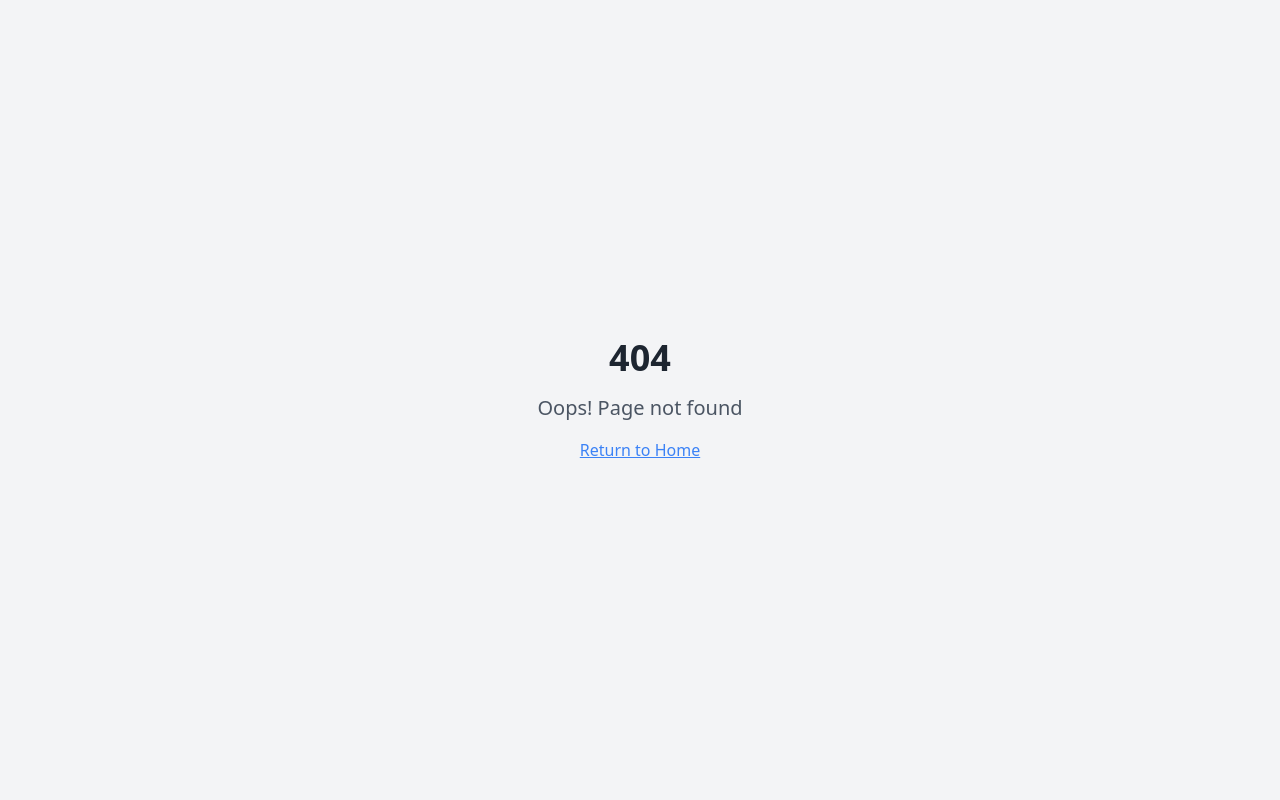
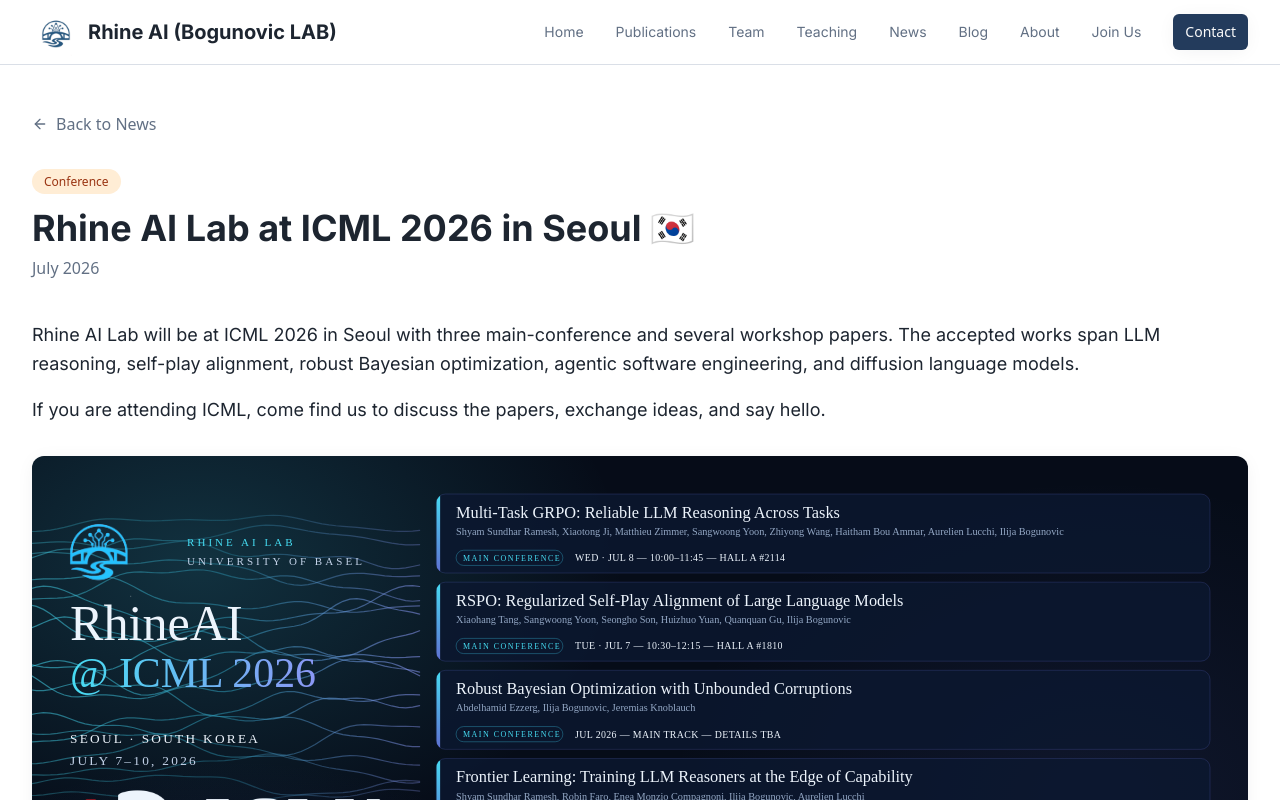
Before and after one commit to ilijabogunovic/rhine-ai, a React (Vite) app: page /news/icml-2026-lab in a window 1280 px wide. Before the commit this address had no page. Shown: the top 800 px of the page. Built offline with nearby package versions, Linux system fonts and the light colour scheme.

Commit message:
add icml paper picture

```diff
--- a/src/App.tsx
+++ b/src/App.tsx
@@ -27,6 +27,7 @@ import AndreaMiele from "./pages/profiles/AndreaMiele";
 import News from "./pages/News";
 import ICLR2026 from "./pages/news/ICLR2026";
 import Icml2026 from "./pages/news/Icml2026";
+import Icml2026Lab from "./pages/news/Icml2026Lab";
 import Macroscopic2026 from "./pages/news/macroscopic2026";
 import NotFound from "./pages/NotFound";
 
@@ -50,6 +51,7 @@ const App = () => (
           <Route path="/news" element={<News />} />
           <Route path="/news/iclr2026" element={<ICLR2026 />} />
           <Route path="/news/macroscopic2026" element={<Macroscopic2026 />} />
+          <Route path="/news/icml-2026-lab" element={<Icml2026Lab />} />
           <Route path="/team/ilija-bogunovic" element={<IlijaBogunovic />} />
           <Route path="/team/william-bankes" element={<WilliamBankes />} />
           <Route path="/team/shyam-sundhar-ramesh" element={<ShyamSundharRamesh />} />
--- a/src/pages/News.tsx
+++ b/src/pages/News.tsx
@@ -17,6 +17,13 @@ const renderMathText = (text: string) => {
 };
 
 export const newsItems: { date: string; title: string; excerpt: string; type: string; url: string; highlight?: boolean }[] = [
+  {
+    date: "July 2026",
+    title: "Rhine AI Lab at ICML 2026 🇰🇷",
+    excerpt: "Rhine AI Lab will present three main-conference papers at ICML 2026 in Seoul, alongside several workshop papers spanning LLM reasoning, alignment, benchmarking, and agentic software engineering.",
+    type: "Conference",
+    url: "/news/icml-2026-lab"
+  },
   {
     date: "June 2026",
     title: "Andrea Miele Joins Rhine AI Lab as PhD Student",
@@ -122,6 +129,7 @@ const typeBadgeColor = (type: string) => {
     case "Publication": return "bg-green-100 text-green-800 dark:bg-green-900 dark:text-green-200";
     case "Preprint": return "bg-blue-100 text-blue-800 dark:bg-blue-900 dark:text-blue-200";
     case "Announcement": return "bg-purple-100 text-purple-800 dark:bg-purple-900 dark:text-purple-200";
+    case "Conference": return "bg-orange-100 text-orange-800 dark:bg-orange-900 dark:text-orange-200";
     case "Opportunity": return "bg-amber-100 text-amber-800 dark:bg-amber-900 dark:text-amber-200";
     default: return "bg-accent text-accent-foreground";
   }
--- /dev/null
+++ b/src/pages/news/Icml2026Lab.tsx
@@ -0,0 +1,46 @@
+import Layout from "@/components/layout/Layout";
+import { Link } from "react-router-dom";
+import { ArrowLeft } from "lucide-react";
+
+const Icml2026Lab = () => {
+  return (
+    <Layout>
+      <div className="py-12 px-4 sm:px-6 lg:px-8">
+        <div className="max-w-7xl mx-auto">
+          <Link to="/news" className="inline-flex items-center text-muted-foreground hover:text-foreground transition-colors mb-8">
+            <ArrowLeft className="w-4 h-4 mr-2" />
+            Back to News
+          </Link>
+
+          <div className="mb-10">
+            <span className="px-3 py-1 text-xs font-medium bg-orange-100 text-orange-800 dark:bg-orange-900 dark:text-orange-200 rounded-full">
+              Conference
+            </span>
+            <h1 className="font-display text-3xl sm:text-4xl font-bold text-foreground mt-4 mb-2">
+              Rhine AI Lab at ICML 2026 in Seoul 🇰🇷
+            </h1>
+            <p className="text-muted-foreground">July 2026</p>
+          </div>
+
+          <div className="mb-10">
+            <p className="font-body text-foreground leading-relaxed text-lg">
+              Rhine AI Lab will be at ICML 2026 in Seoul with three main-conference and several workshop papers.
+              The accepted works span LLM reasoning, self-play alignment, robust Bayesian optimization,
+              agentic software engineering, and diffusion language models.
+            </p>
+            <p className="font-body text-foreground leading-relaxed text-lg mt-4">
+              If you are attending ICML, come find us to discuss the papers, exchange ideas, and say hello.
+            </p>
+            <img
+              src="/news/RhineAI_ICML2026_landscape.svg"
+              alt="Rhine AI Lab papers and workshop presentations at ICML 2026"
+              className="w-full h-auto rounded-xl mt-8 shadow-card"
+            />
+          </div>
+        </div>
+      </div>
+    </Layout>
+  );
+};
+
+export default Icml2026Lab;
```
Also changed, not shown: public/news/RhineAI_ICML2026_landscape.svg (added).
